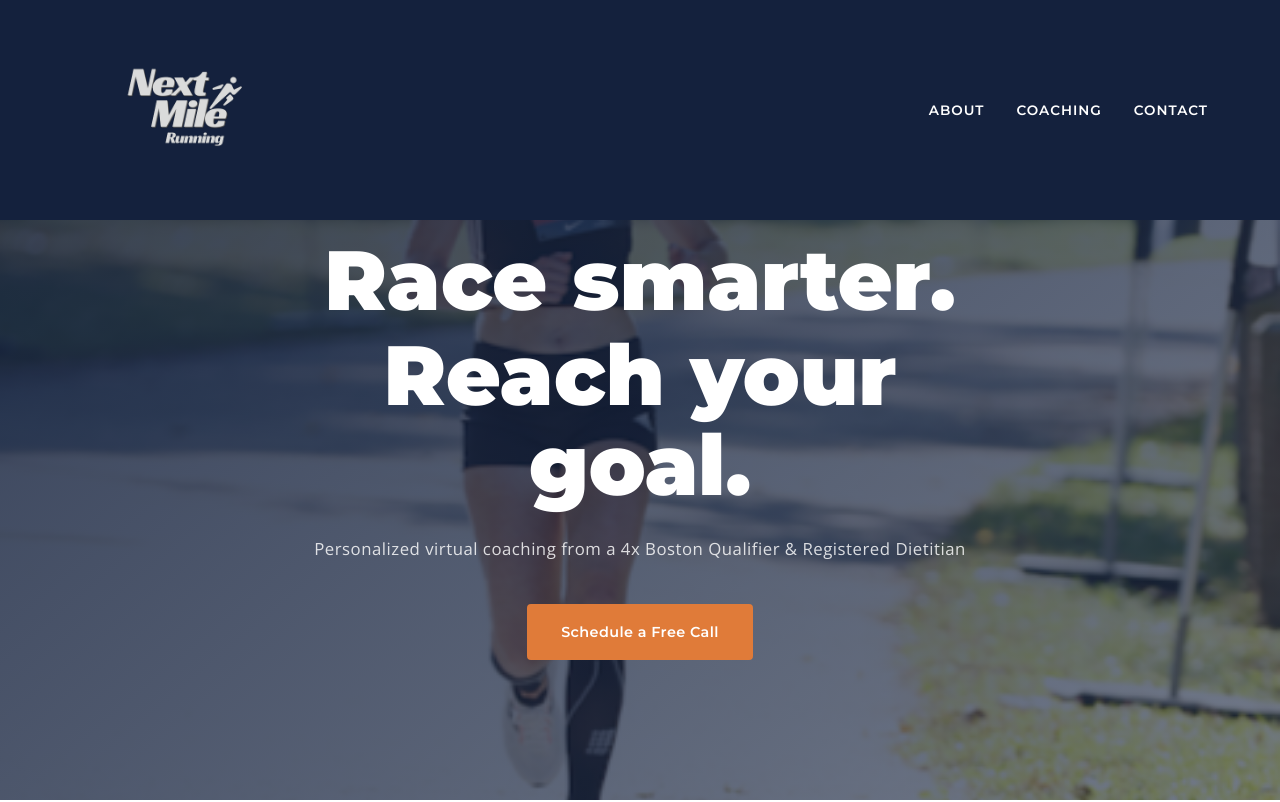
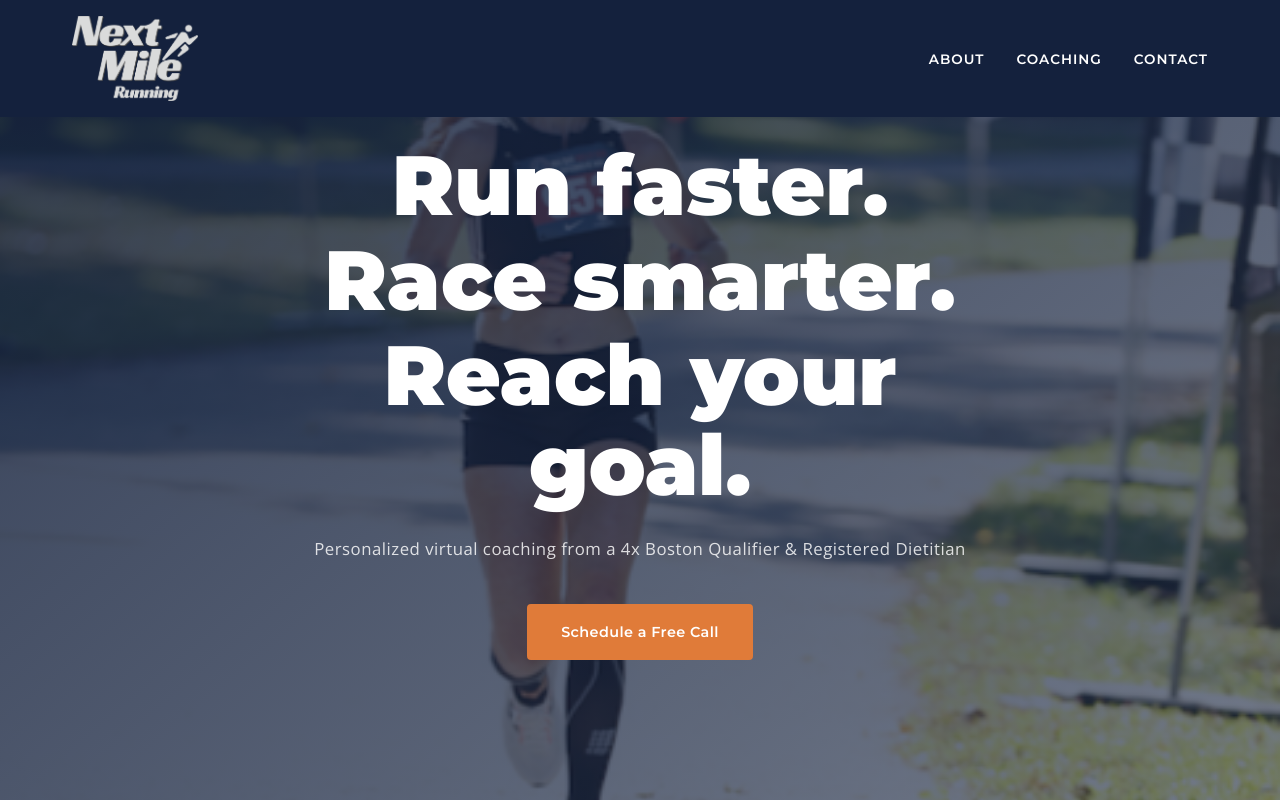
Before and after one commit to WeezeeMcWeez/nextMileRunCoaching, a plain HTML site: page index.html in a window 1280 px wide. Shown: the top 802 px of the page. Drawn offline with nearby package versions, Linux system fonts and the light colour scheme.

Commit message:
Update logo image and resize header/footer logos

```diff
--- a/index.html
+++ b/index.html
@@ -17,7 +17,7 @@
         <div class="header-inner">
             <a href="#hero" class="logo-link">
                 <img
-                    src="img/logo-white.webp"
+                    src="img/NextMileLogoWhite.png"
                     alt="Next Mile Run Coaching"
                     class="logo"
                 >
@@ -258,7 +258,7 @@
         <div class="container footer-inner">
             <div class="footer-brand">
                 <img
-                    src="img/logo-white.webp"
+                    src="img/NextMileLogoWhite.png"
                     alt="Next Mile Running"
                     class="footer-logo"
                 >
--- a/style.css
+++ b/style.css
@@ -148,7 +148,7 @@ h3 {
     display: flex;
     align-items: center;
     justify-content: space-between;
-    padding: 0 2rem;
+    padding: 1rem 2rem;
     max-width: 1200px;
     margin: 0 auto;
 }
@@ -156,7 +156,7 @@ h3 {
 .logo-link { display: flex; align-items: center; }
 
 .logo {
-    height: 220px;
+    height: 85px;
     width: auto;
 }
 
@@ -689,7 +689,7 @@ blockquote {
 }
 
 .footer-logo {
-    height: 38px;
+    height: 58px;
     width: auto;
     margin-bottom: 0.8rem;
 }
```
Also changed, not shown: img/NextMileLogoWhite.png (added), img/logo-white.webp (deleted).
